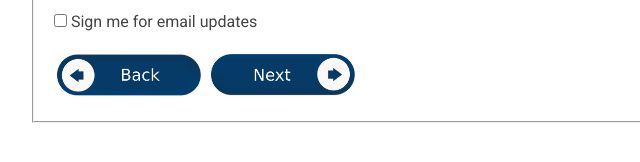
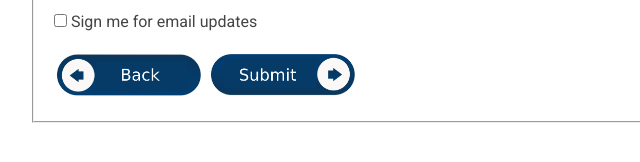
Before and after one commit to BilalJ0khio/form, a plain HTML site: page your_review.html in a window 1280 px wide. Shown: the part 440-602 px from the top of the page, 208-848 px from the left. Drawn offline with Linux system fonts and the light colour scheme.

Commit message:
done submit

```diff
--- a/your_review.html
+++ b/your_review.html
@@ -92,7 +92,7 @@
               <img src="Images/back.png" width="150" alt="back button"
             /></a>
             <a href="thanks.html">
-              <img src="Images/next.png" width="150" alt="" />
+              <img src="Images/submit.png" width="150" alt="submit button" />
             </a>
           </div>
         </fieldset>
```
